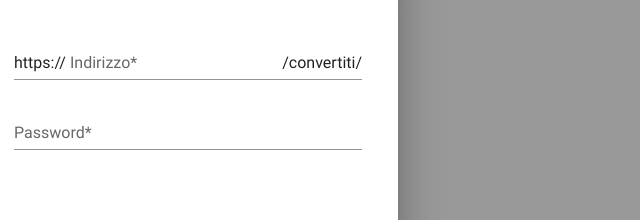
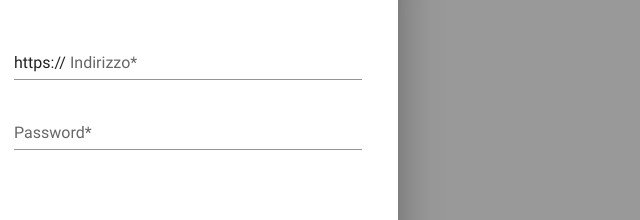
Before and after one commit to dvdreader/dvdreader.github.io, a plain HTML site: page index.html in a window 1280 px wide. Shown: the part 292-512 px from the top of the page, 452-1092 px from the left. Drawn offline with Linux system fonts and the light colour scheme.

Commit message:
Deleted Suffix

```diff
--- a/index.html
+++ b/index.html
@@ -75,7 +75,7 @@
                 <v-col>
                   <v-form ref="form">
                     <v-text-field v-model="urlroot" label="Indirizzo*"
-                      :rules="[v => !!v || 'indirizzo necessario!', v => urvalid || 'errore!']" prefix="https://" suffix="/convertiti/" required></v-text-field>
+                      :rules="[v => !!v || 'indirizzo necessario!', v => urvalid || 'errore!']" prefix="https://" required></v-text-field>
                     <v-text-field v-model="password" label="Password*" type="password"
                       :rules="[v => !!v || 'password necessaria!', v => pwvalid || 'errore!']" required></v-text-field>
                   </v-form>
```
